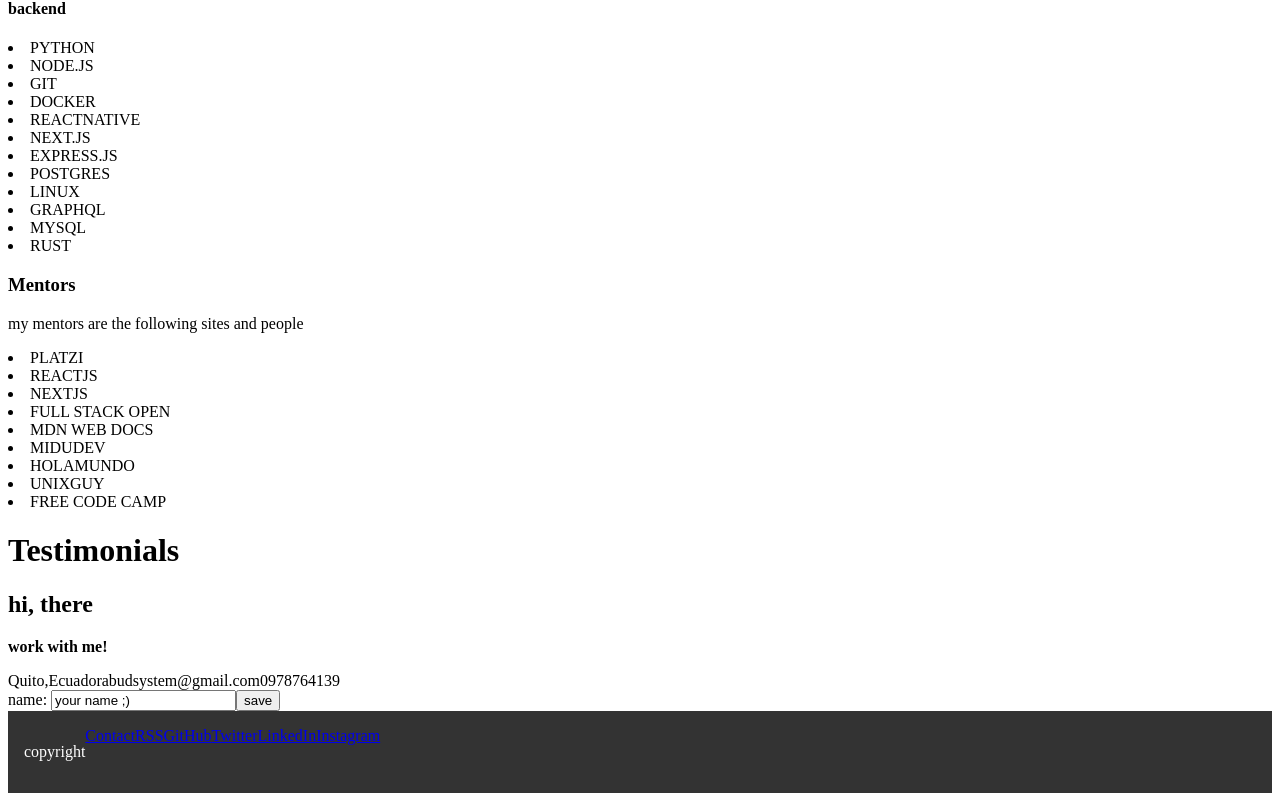
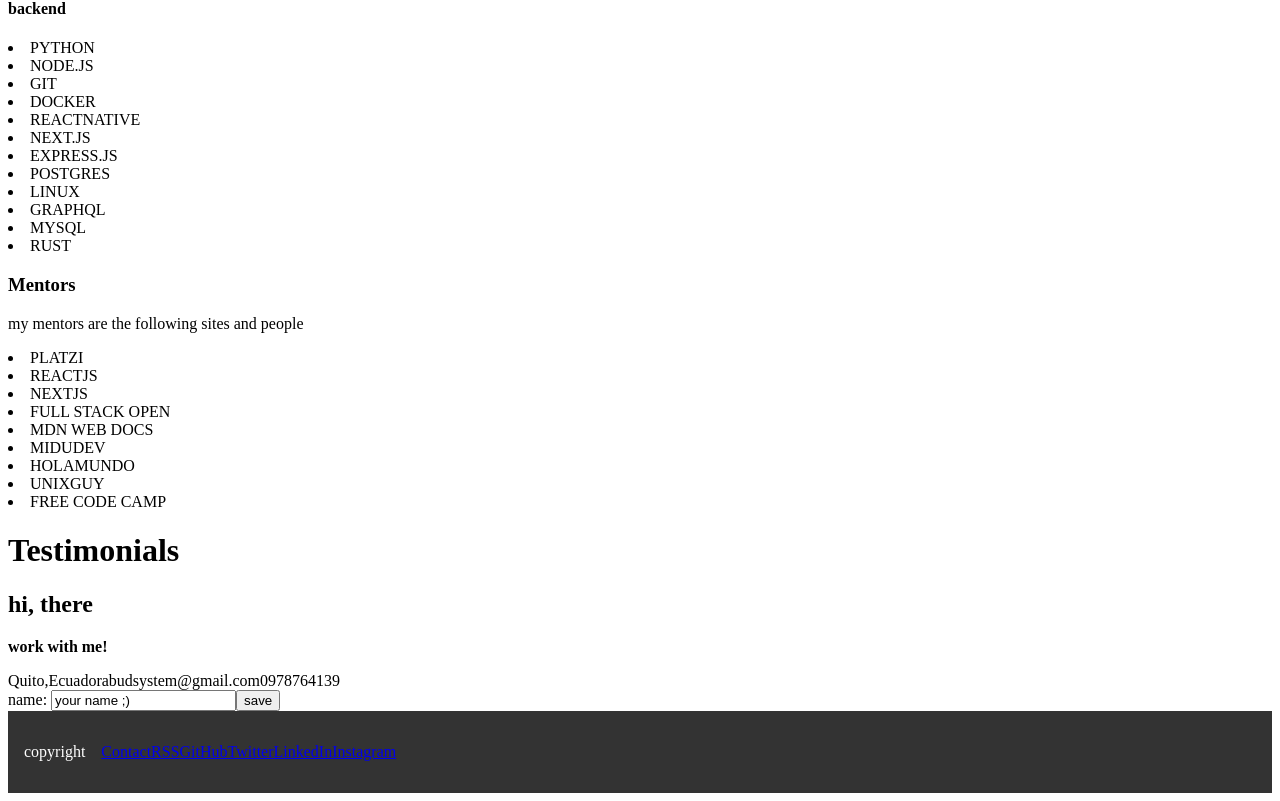
Before and after one commit to abudsistem/portfolio, a Next.js app: page / in a window 1280 px wide. Shown: the part 975-1776 px from the top of the page. Built offline with nearby package versions, Linux system fonts and the light colour scheme.

Commit message:
a
padding

```diff
--- a/app/footer/page.js
+++ b/app/footer/page.js
@@ -6,7 +6,7 @@
             <section>
                 <p>copyright</p>
             </section>
-            <section>
+            <section className={`${styles.footerLinks}`}>
                 <a href="https://openai.com" target="_blank" rel="noopener noreferrer">
                     Contact
                 </a>
--- a/app/page.module.css
+++ b/app/page.module.css
@@ -39,3 +39,8 @@
     padding: 1rem;
     display: flex;
 }
+.footerLinks{
+  padding: 1rem;
+  text-decoration: none;
+
+}
```
